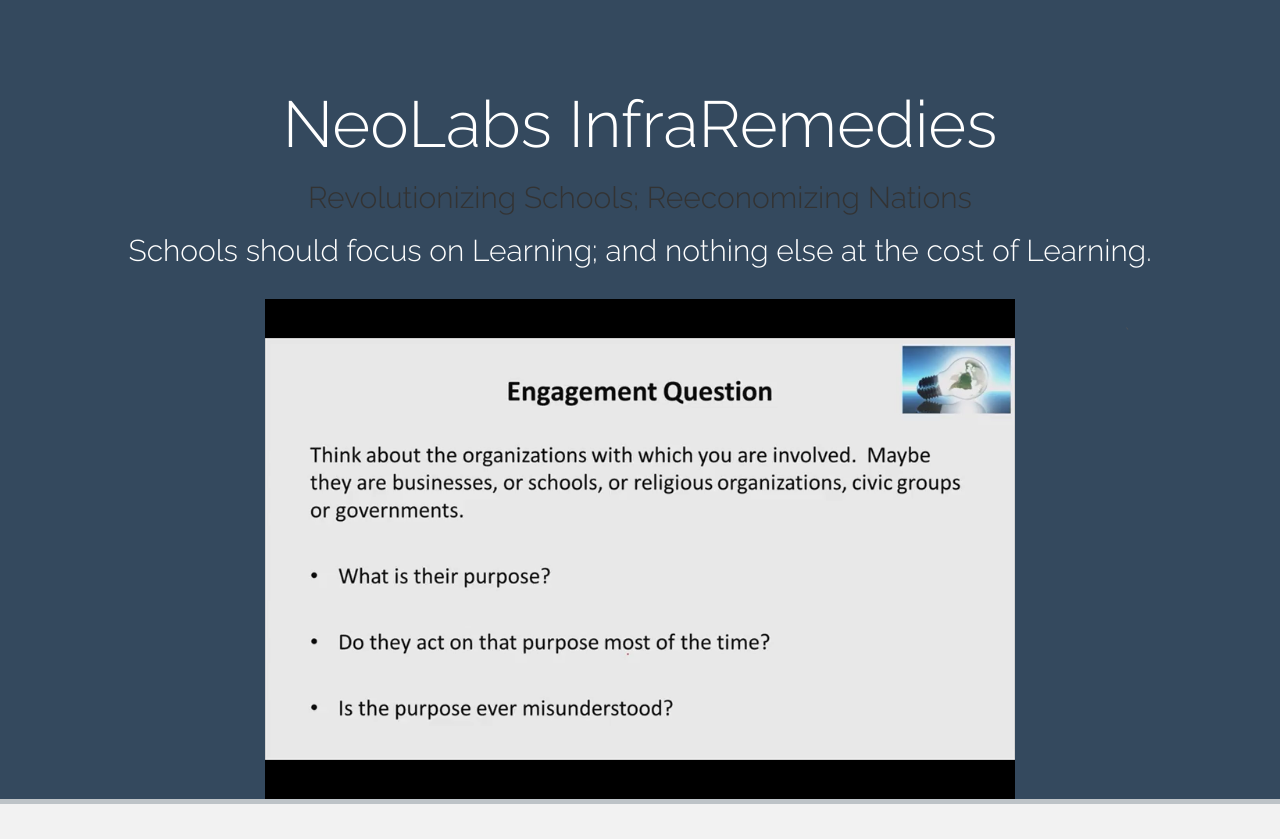
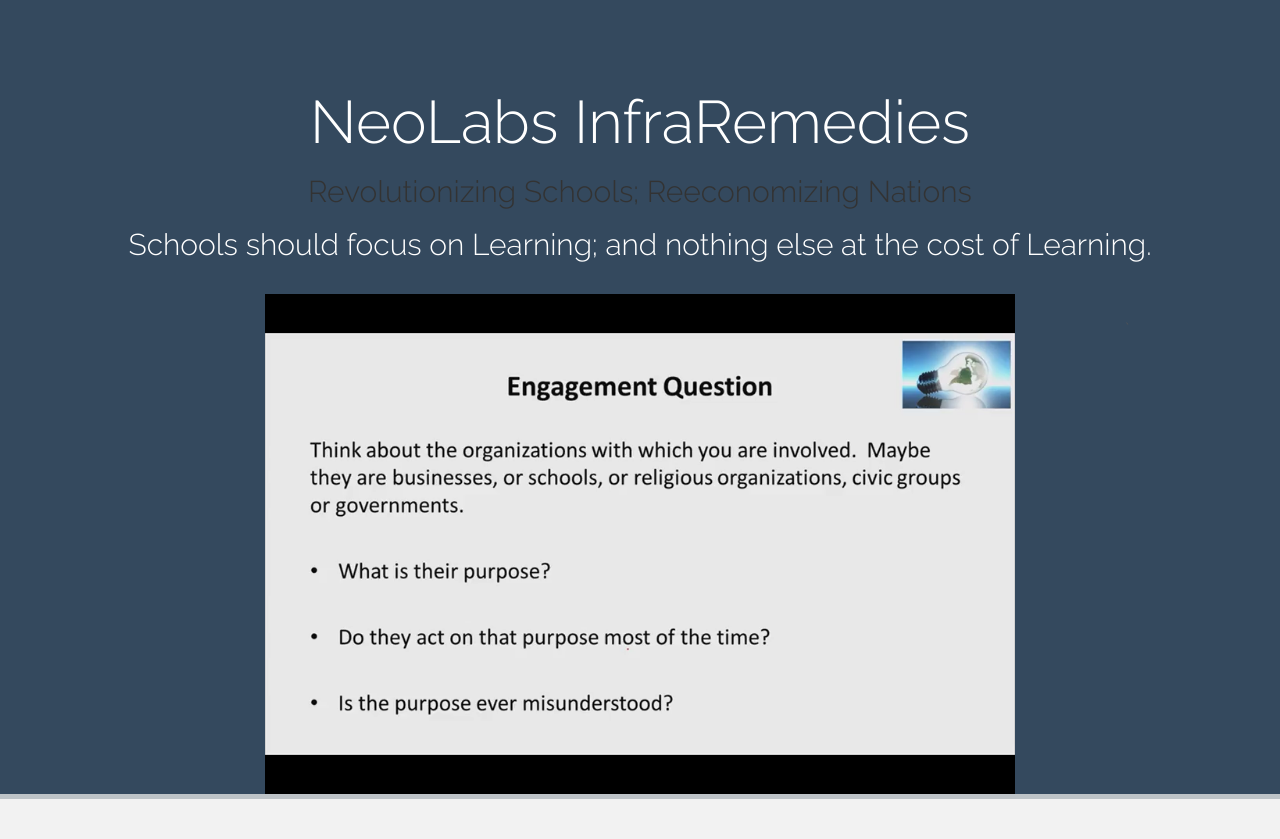
Before and after one commit to neolabs-in/neohives-org.github.io, a PHP site: page / in a window 1280 px wide. Shown: the part 51-890 px from the top of the page. Run offline with PHP 8.4, Linux system fonts and the light colour scheme.

Commit message:
Update main.css

```diff
--- a/assets/css/main.css
+++ b/assets/css/main.css
@@ -79,7 +79,7 @@
 #headerwrap h1 {
 	margin-top: 30px;
 	color: white;
-	font-size: 65px;
+	font-size: 60px;
 
 }
 
```
